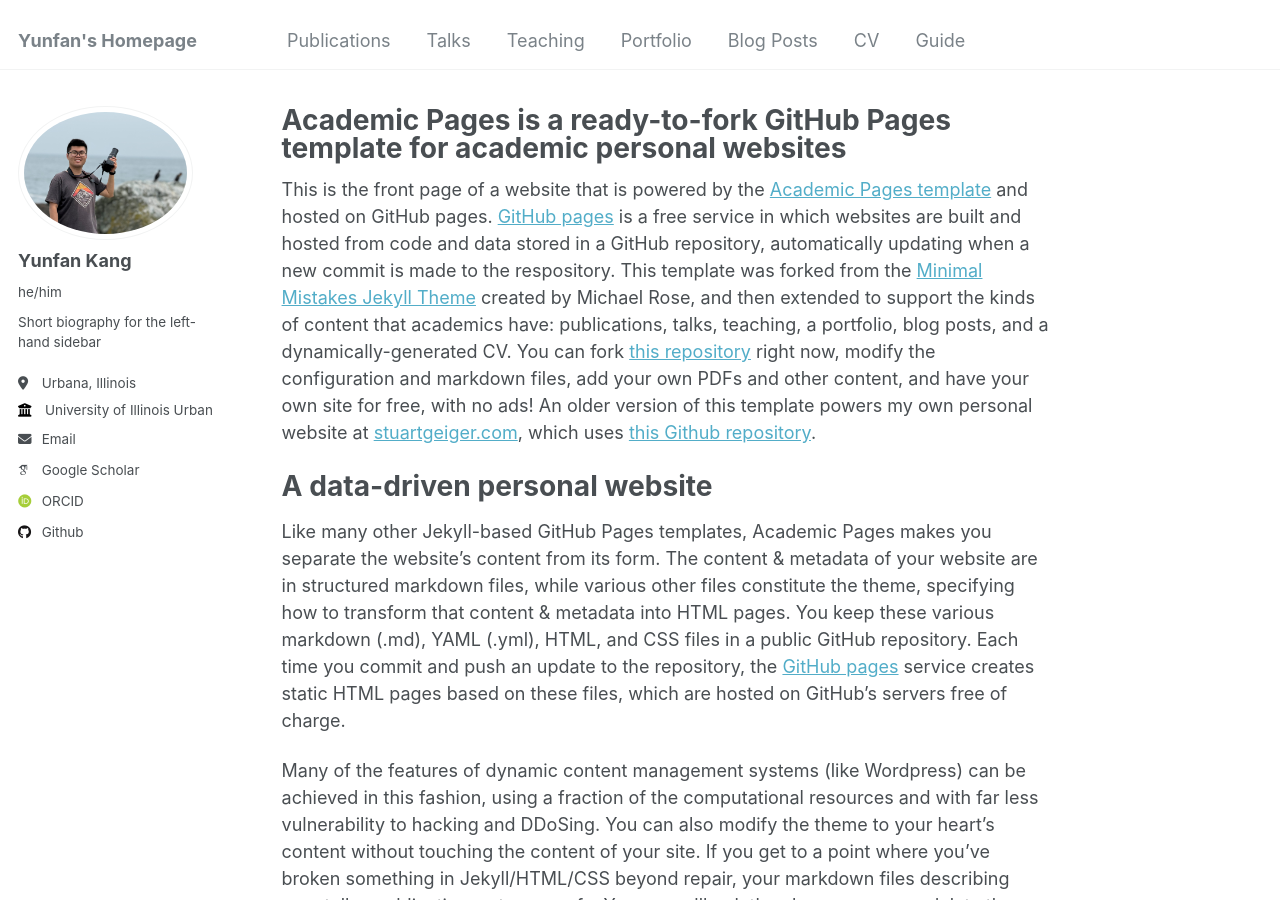
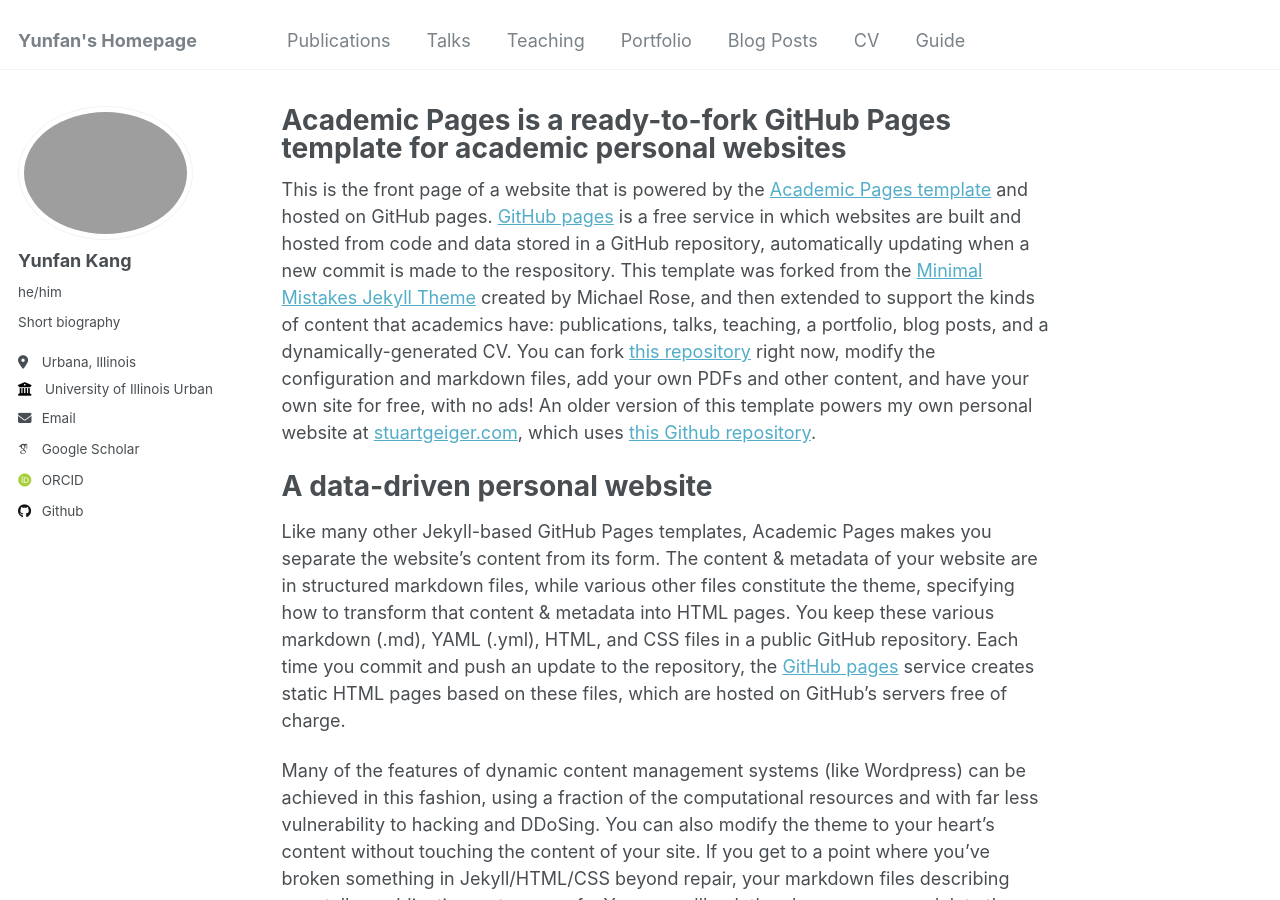
Before and after one commit to YunfanKang/YunfanKang.github.io, a Jekyll site: the page built from _pages/about.md, in a window 1280 px wide and 900 px high. Built offline with Jekyll 4.4.1, drawn with Linux system fonts in a browser that asks for light colours; some web fonts are replaced.

Commit message:
Update photo

```diff
--- a/_config.yml
+++ b/_config.yml
@@ -21,10 +21,10 @@ repository               : "academicpages/academicpages.github.io"
 #               Additional customization can be done by editing /_includes/author-profile.html
 author:
   # Biographic information
-  avatar           : "photo.jpg"
+  avatar           : "IMG_0383.jpg"
   name             : "Yunfan Kang"
   pronouns         : "he/him"
-  bio              : "Short biography for the left-hand sidebar"
+  bio              : "Short biography"
   location         : "Urbana, Illinois"
   employer         : "University of Illinois Urbana-Champaign"
   uri              : # URL
```
Also changed, not shown: images/图片_20240811151955.jpg (added), 1 other file.
